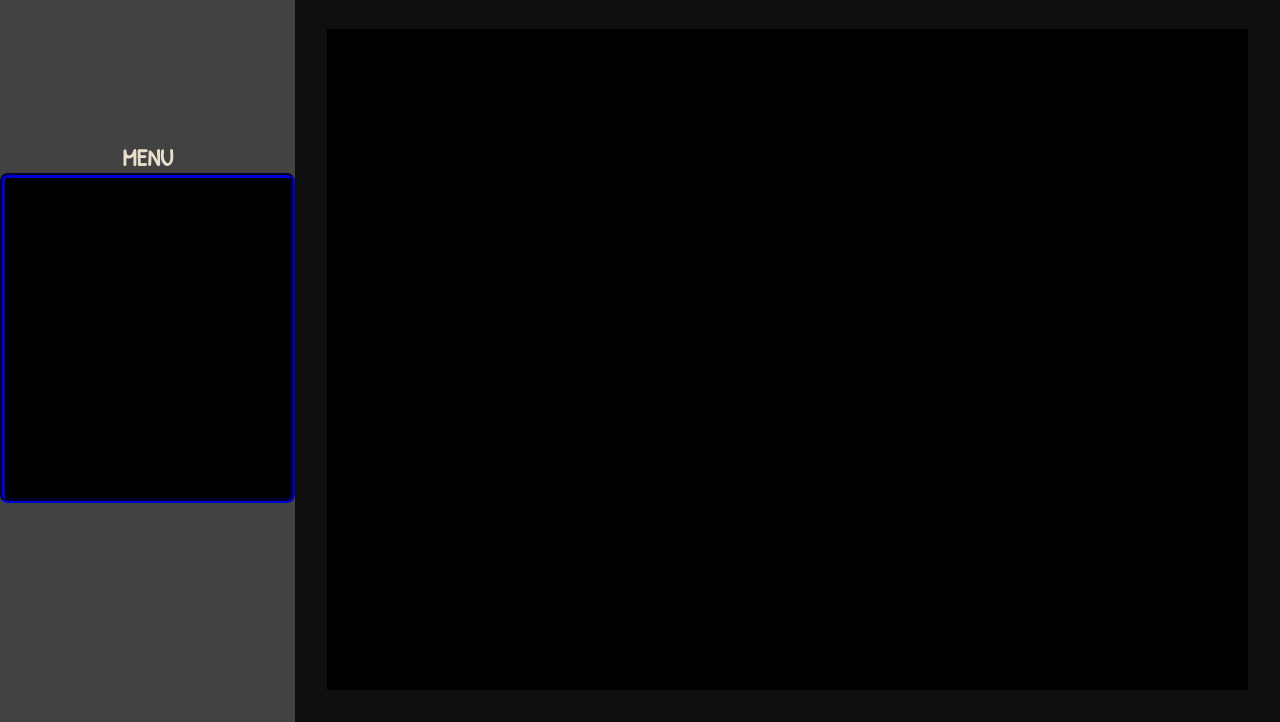
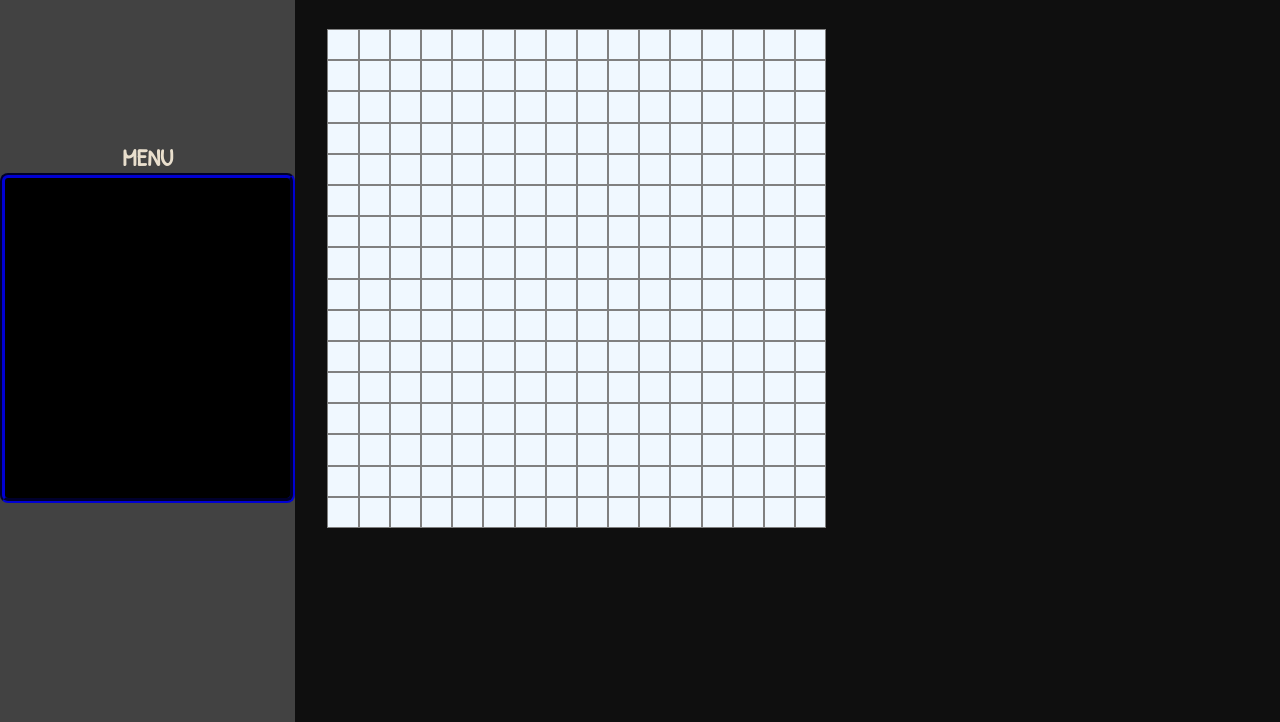
Before and after one commit to TNTtato/Etch-a-Skecth, a plain HTML site: page index.html in a window 1280 px wide. Shown: the part 78-800 px from the top of the page. Drawn offline with Linux system fonts and the light colour scheme.

Commit message:
appendChild divs in 16x16 grid

```diff
--- a/index.html
+++ b/index.html
@@ -5,7 +5,7 @@
   <meta http-equiv="X-UA-Compatible" content="IE=edge">
   <meta name="viewport" content="width=device-width, initial-scale=1.0">
   <link rel="stylesheet" href="style.css">
-  <script src="./script.js"></script>
+  <script src="./script.js" defer></script>
   <title>Etch a Sketch</title>
 </head>
 <body>
@@ -16,7 +16,9 @@
     </div>
     <div id="playable-area" class="playable-area">
       <h1 id="title-sketch" class="title-sketch">Etch a Sketch</h1>
-      <div id="grid-container" class="grid-container"></div>
+      <div id="grid-container" class="grid-container">
+
+      </div>
     </div>
   </div>
 </body>
--- a/script.js
+++ b/script.js
@@ -0,0 +1,12 @@
+const gridCont = document.getElementById('grid-container');
+
+let cont = 0;
+for (let row = 1; row <= 16; row++) {
+  for (let column = 1; column <= 16; column++) {
+    const cellElement = document.createElement('div');
+    cellElement.setAttribute('class', 'cell');
+    gridCont.appendChild(cellElement);
+    cont++;
+  }
+}
+console.log(cont);
--- a/style.css
+++ b/style.css
@@ -39,7 +39,16 @@ body {
   flex-direction: column;
 }
 .grid-container {
-  height: 100%;
+  height: 499px;
+  width: 499px;
   background-color: black;
   border: 2rem solid rgb(15, 15, 15);
+  display: grid;
+  grid-template-columns: repeat(16, 1fr);
+  grid-template-rows: repeat(16, 1fr);
 }
+.cell {
+  box-sizing: border-box;
+  background-color: aliceblue;
+  border: 1px solid gray;
+}
```
